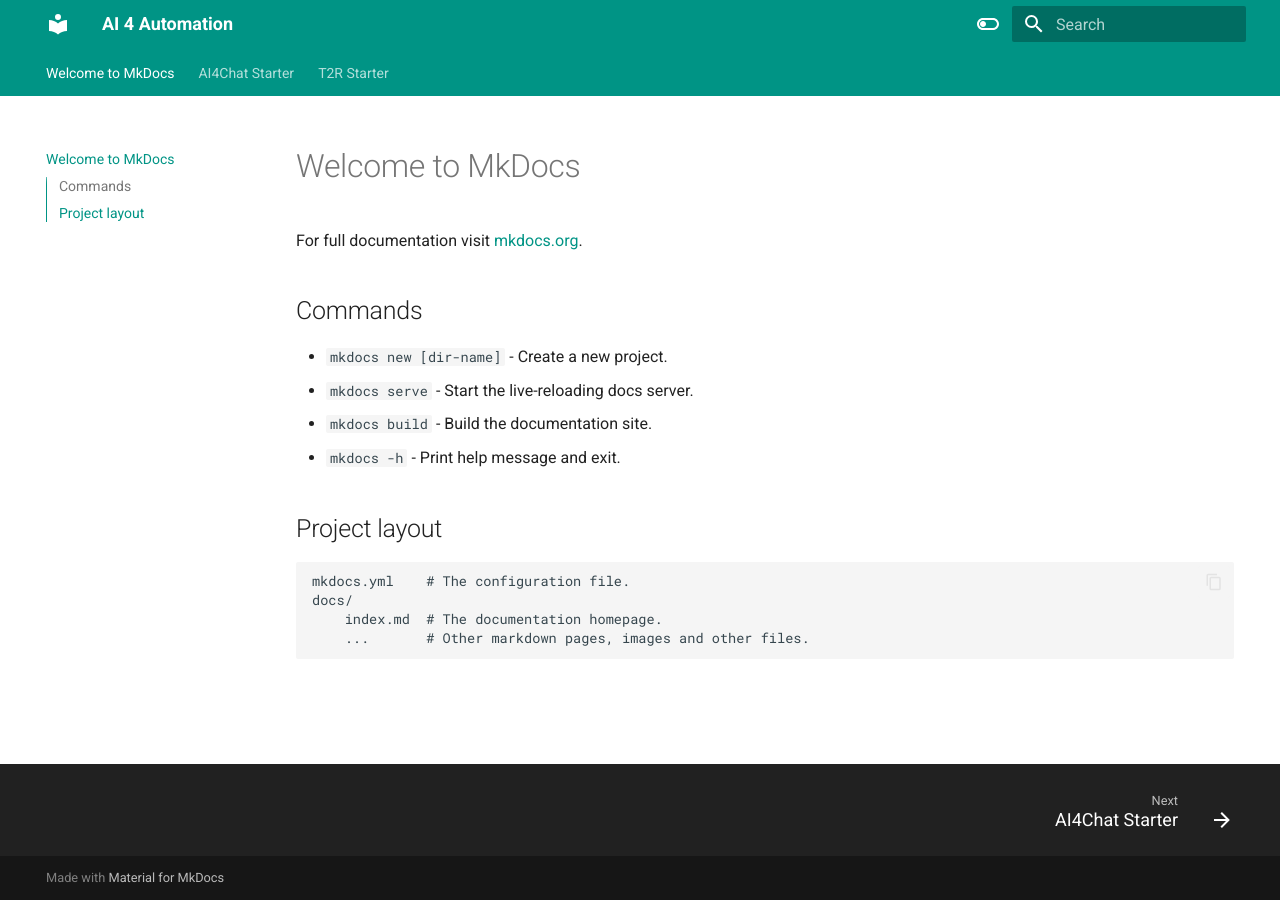
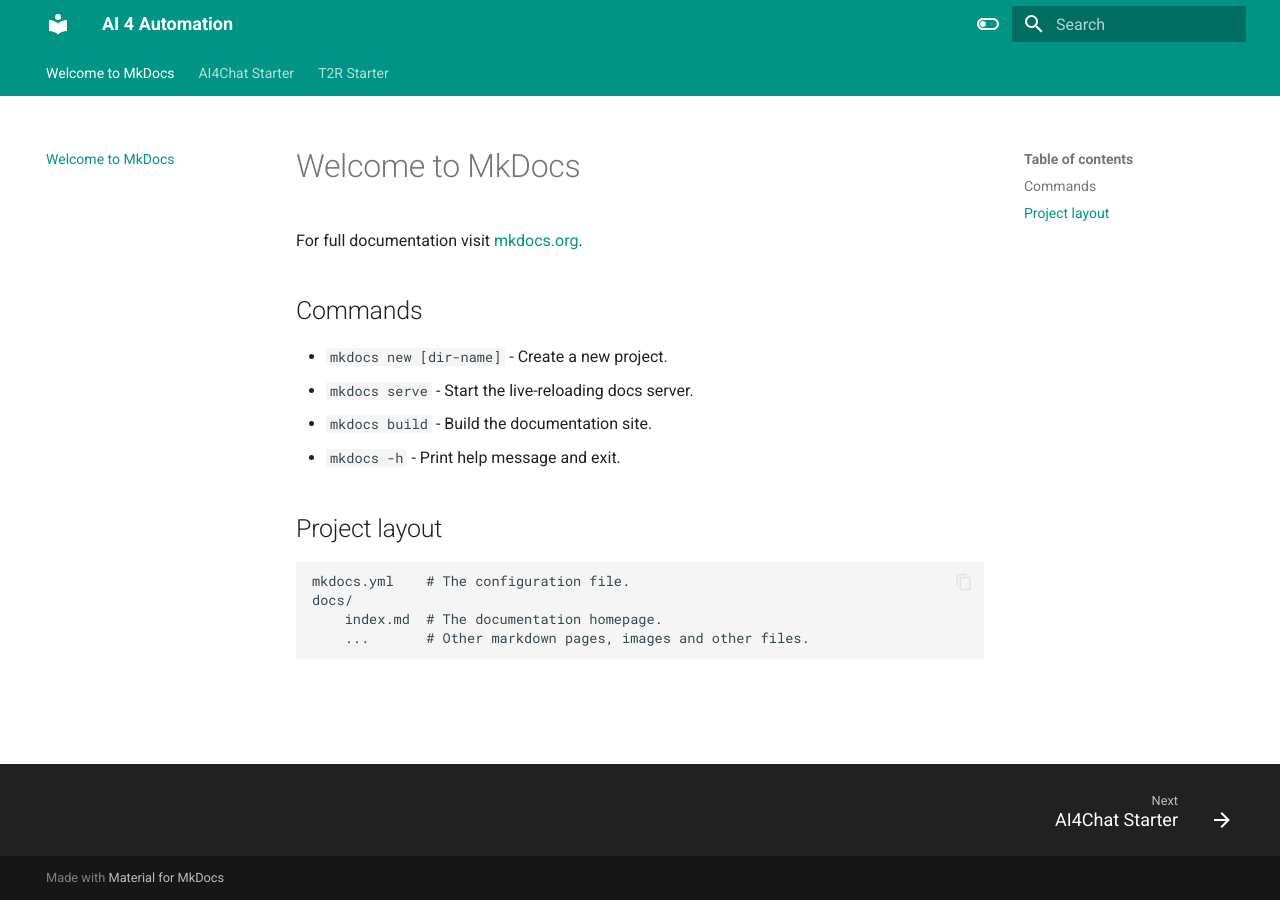
Before and after one commit to vipmaha1/mkdocs-starter, an MkDocs documentation site: the page built from docs/index.md, in a window 1280 px wide. Built offline with MkDocs 1.6.1 and Material for MkDocs 9.7.7, drawn with Linux system fonts in a browser that asks for light colours.

Commit message:
Updated Mkdocs

```diff
--- a/mkdocs.yml
+++ b/mkdocs.yml
@@ -25,8 +25,8 @@ theme:
     - search.highlight
     - search.share
     - search.suggest
-    # - toc.follow
-    - toc.integrate
+    - toc.follow
+    # - toc.integrate
   language: en
   palette:
     - scheme: default
```
